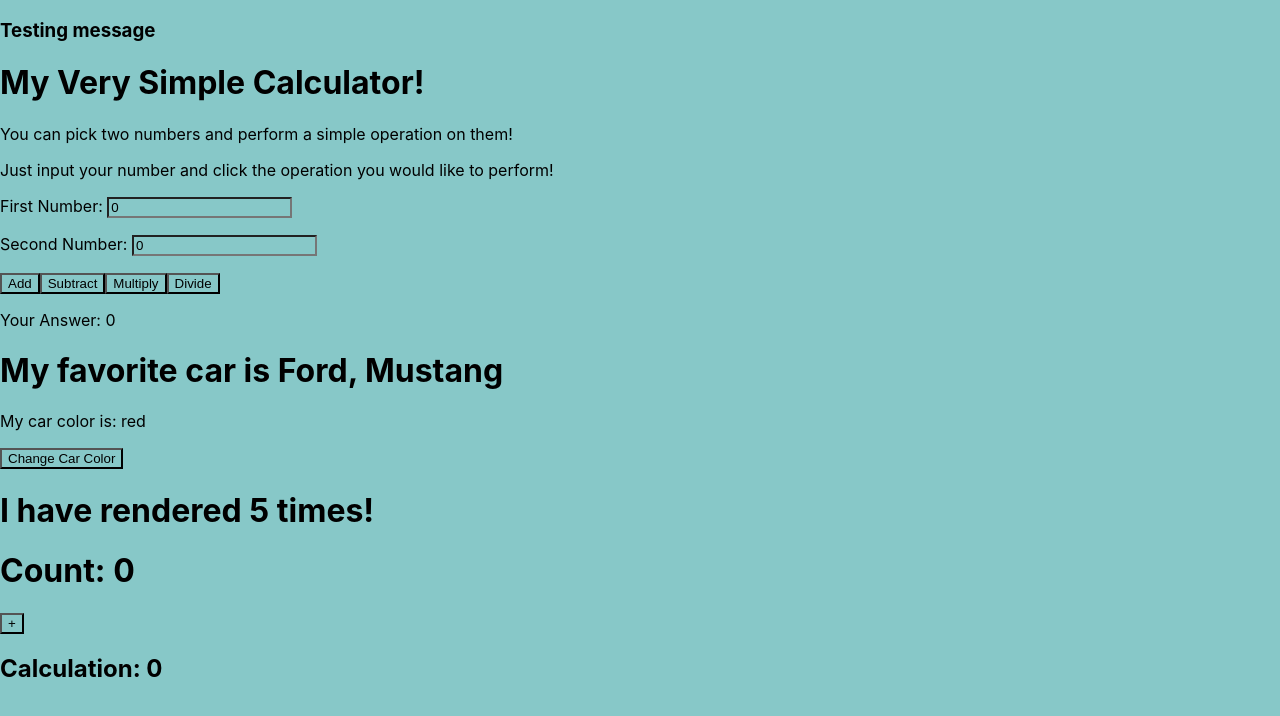
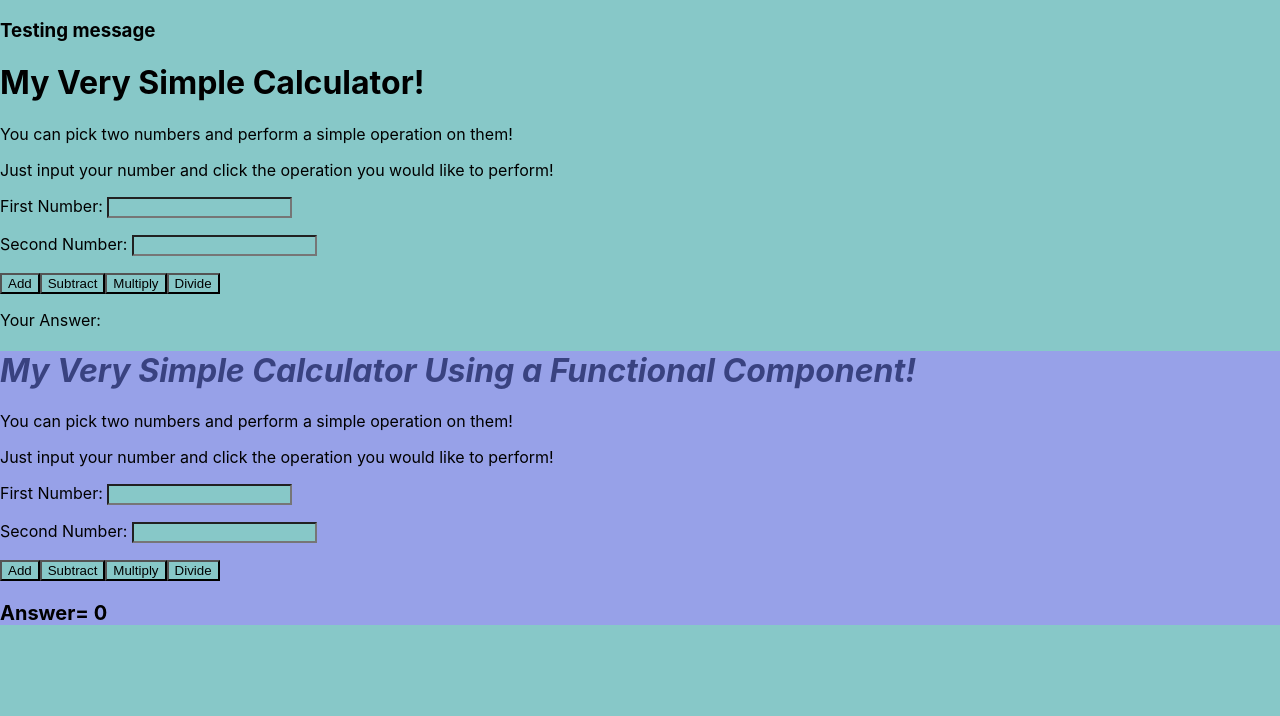
Before and after one commit to lynnameenrollins/react-code, a React (Create React App) app: page / in a window 1280 px wide. Shown: the top 716 px of the page. Built offline with nearby package versions, Linux system fonts and the light colour scheme.

Commit message:
Calculator as Functional Component

```diff
--- a/src/component/MyCalculator.js
+++ b/src/component/MyCalculator.js
@@ -5,9 +5,9 @@ class MyCalculator extends Component {
         super(props);
         this.state ={
             message: "Testing message",
-            number1: 0,
-            number2:0,
-            answer: 0
+            number1: "",
+            number2:"",
+            answer: ""
         };
     }
 
--- /dev/null
+++ b/src/component/MyCalculatorFunction.js
@@ -0,0 +1,33 @@
+import React, {useState, useEffect} from 'react';
+
+function MyCalculatorFunction() {
+    const [number1, setNumber1]= useState(5);
+    const [number2, setNumber2]= useState(3);
+    const [answer, setAnswer] = useState(0);
+
+    return(
+        <div style={{backgroundColor :"#97a1e8"}}>
+            <h1 style={{backgroundColor :"#97a1e8", color:"#394280", fontStyle:"italic"}}>My Very Simple Calculator Using a Functional Component!</h1>
+            <p style={{backgroundColor :"#97a1e8"}}>You can pick two numbers and perform a simple operation on them!</p>
+            <p style={{backgroundColor :"#97a1e8"}}> Just input your number and click the operation you would like to perform!</p>
+            <label style={{backgroundColor :"#97a1e8"}}>First Number: </label>
+            <input type="number" id = "number1" onChange={e=>setNumber1(e.target.value)} ></input>
+            <p></p>
+            <label style={{backgroundColor :"#97a1e8"}}>Second Number: </label>
+            <input type="number" id = "number2" onChange={e=>setNumber2(e.target.value)}></input>
+            <p></p>
+            <button type="button" id ="buttonAdd" onClick={()=>setAnswer(Number(number1)+Number(number2))} >Add</button>
+            <button type="button" id ="buttonSub"onClick={()=>setAnswer(number1-number2)} >Subtract</button>
+            <button type="button"  id ="buttonMulti"onClick={()=>setAnswer(number1*number2)}>Multiply</button>
+            <button type="button" id ="buttonDivide" onClick={()=>setAnswer(number1/number2)} >Divide </button>
+            <p></p>
+
+            <p style={{backgroundColor :"#97a1e8", fontSize:"20px", fontWeight:"bold"}} >Answer= {answer}</p>
+
+        </div>
+
+    )
+}
+
+
+export default MyCalculatorFunction;
--- a/src/index.js
+++ b/src/index.js
@@ -6,6 +6,7 @@ import {TodoComponent} from './component/ToDoComponent';
 import MyFuncComponent from './component/MyFuncComponent';
 import NewClassComponent from './component/NewClassComponent';
 import MyCalculator from './component/MyCalculator';
+import MyCalculatorFunction from './component/MyCalculatorFunction';
 import Demo from './component/Demo';
 import EffectHookExample from './component/EffectHookExample';
 import EffectNew from './component/EffectNew.js';
@@ -20,9 +21,10 @@ ReactDOM.render(
     <TodoComponent name = 'Carol' />
     <MyFuncComponent name = 'Mike' age = {27}/> */}
     <MyCalculator />
-    <Demo/>
+    <MyCalculatorFunction/>
+    {/* <Demo/>
     <EffectHookExample/>
-    <EffectNew/>
+    <EffectNew/> */}
   </React.StrictMode>,
   document.getElementById('root')
 );
```
